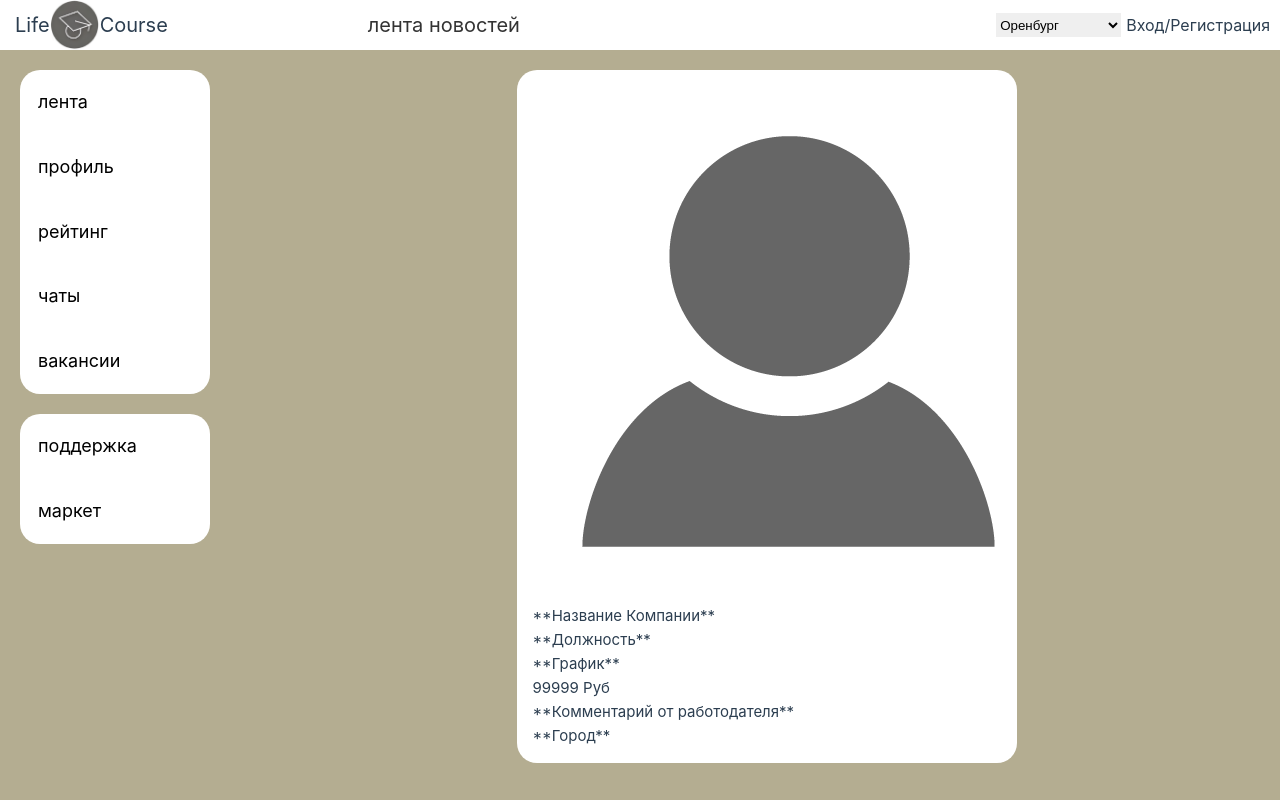
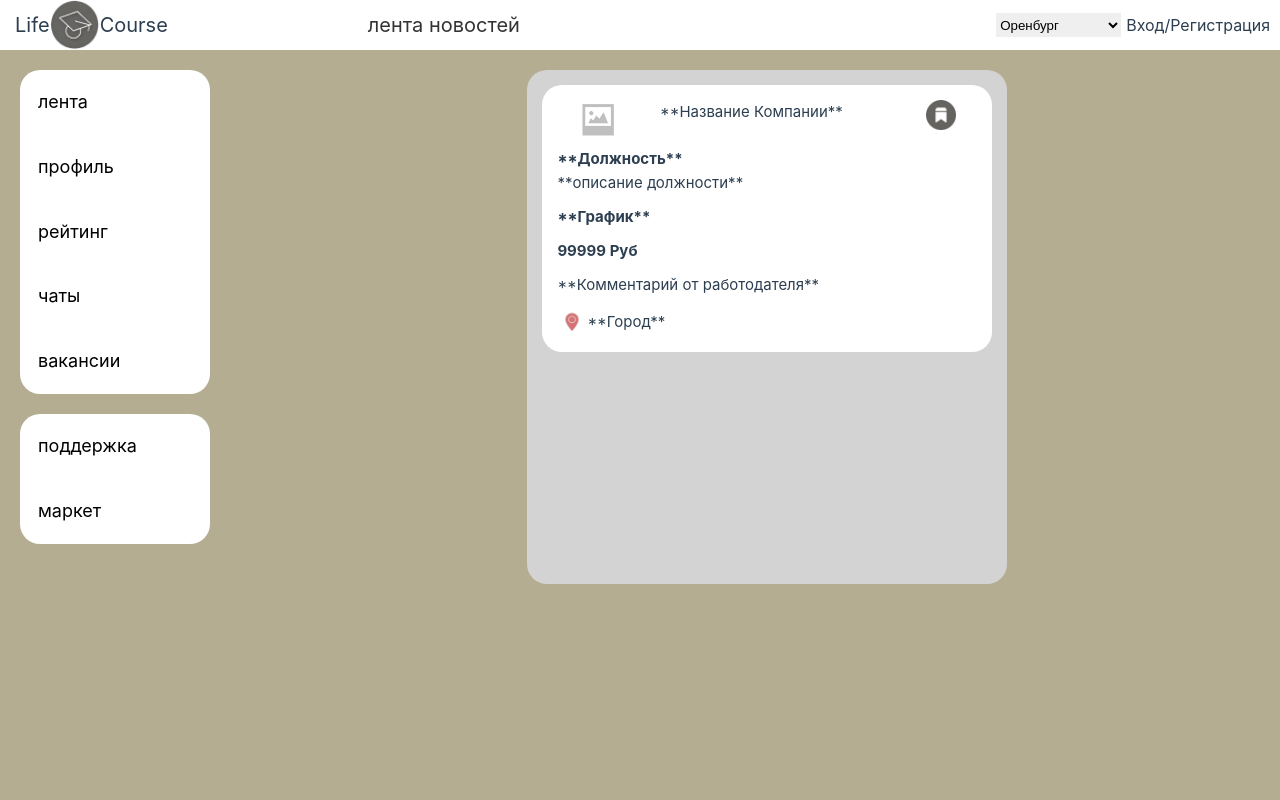
Before and after one commit to Quadardas/LifeCourse, a Vue app in the folder lifecourse/: page /vacancies in a window 1280 px wide. Built offline with nearby package versions, Linux system fonts and the light colour scheme.

Commit message:
вакансии

```diff
--- a/lifecourse/src/pages/VacanciesPage.vue
+++ b/lifecourse/src/pages/VacanciesPage.vue
@@ -5,17 +5,25 @@
       <div class="post">
         <div class="company__info">
           <div class="company__logo">
-            <img src="../img/no-avatar.png" alt="" />
+            <img src="../img/no-image.png" alt="" />
           </div>
           <div class="company__name">**Название Компании**</div>
           <div class="peculiarities"></div>
+          <div class="favorite">
+            <img src="../img/sticker (2).png" alt="" />
+          </div>
         </div>
         <div class="vac__info">
-          <div class="job-title">**Должность**</div>
+          <div class="job-title">
+            **Должность**
+            <div class="job_title__description">**описание должности**</div>
+          </div>
           <div class="schedule">**График**</div>
           <div class="salary">99999 Руб</div>
           <div class="comment">**Комментарий от работодателя**</div>
-          <div class="city">**Город**</div>
+          <div class="city">
+            <img src="../img/sticker (1).png" alt="" />**Город**
+          </div>
         </div>
       </div>
     </div>
@@ -29,16 +37,56 @@ import NavBar from "@/components/NavBar.vue";
 .container {
   display: flex;
   .vacancies__feed {
-    margin: 0 auto;
+    margin: 20px auto;
     height: 100%;
+    background-color: lightgray;
+    padding: 15px 15px;
+    border-radius: 20px;
 
     .post {
       background-color: #fff;
-      width: 500px;
+      width: 450px;
       height: fit-content;
       border-radius: 20px;
       padding: 15px;
-      margin-top: 20px;
+      margin-bottom: 15px;
+
+      .company__info {
+        display: flex;
+        justify-content: space-around;
+        .company__logo {
+          img {
+            width: 40px;
+            height: 40px;
+          }
+        }
+        .favorite {
+          img {
+            width: 30px;
+            height: 30px;
+          }
+        }
+      }
+      .job-title {
+        font-weight: 700;
+      }
+      .schedule {
+        font-weight: 700;
+        margin: 10px 0;
+      }
+      .salary {
+        font-weight: 700;
+        margin: 10px 0;
+      }
+      .city {
+        margin-top: 10px;
+        display: flex;
+        align-items: center;
+        img {
+          width: 30px;
+          height: 30px;
+        }
+      }
     }
   }
 }
```
Also changed, not shown: lifecourse/src/img/sticker (1).png (added), lifecourse/src/img/sticker (2).png (added).
